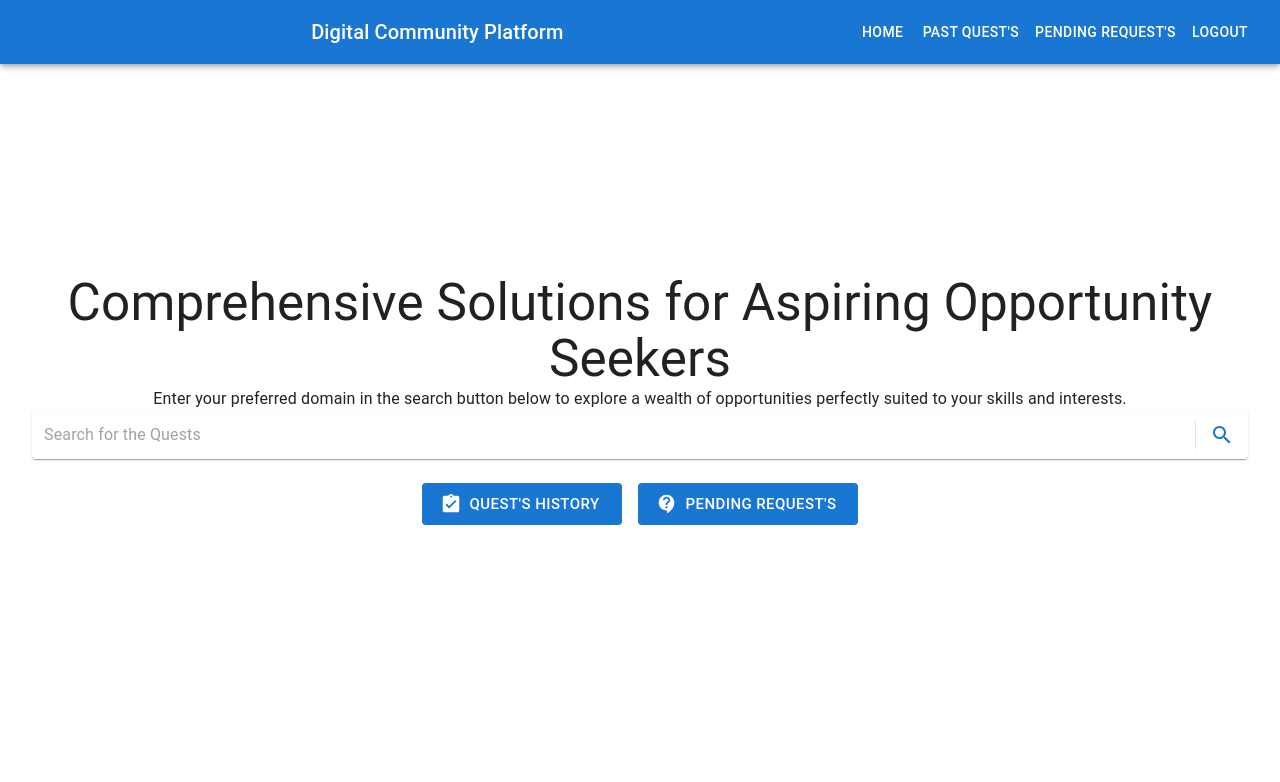
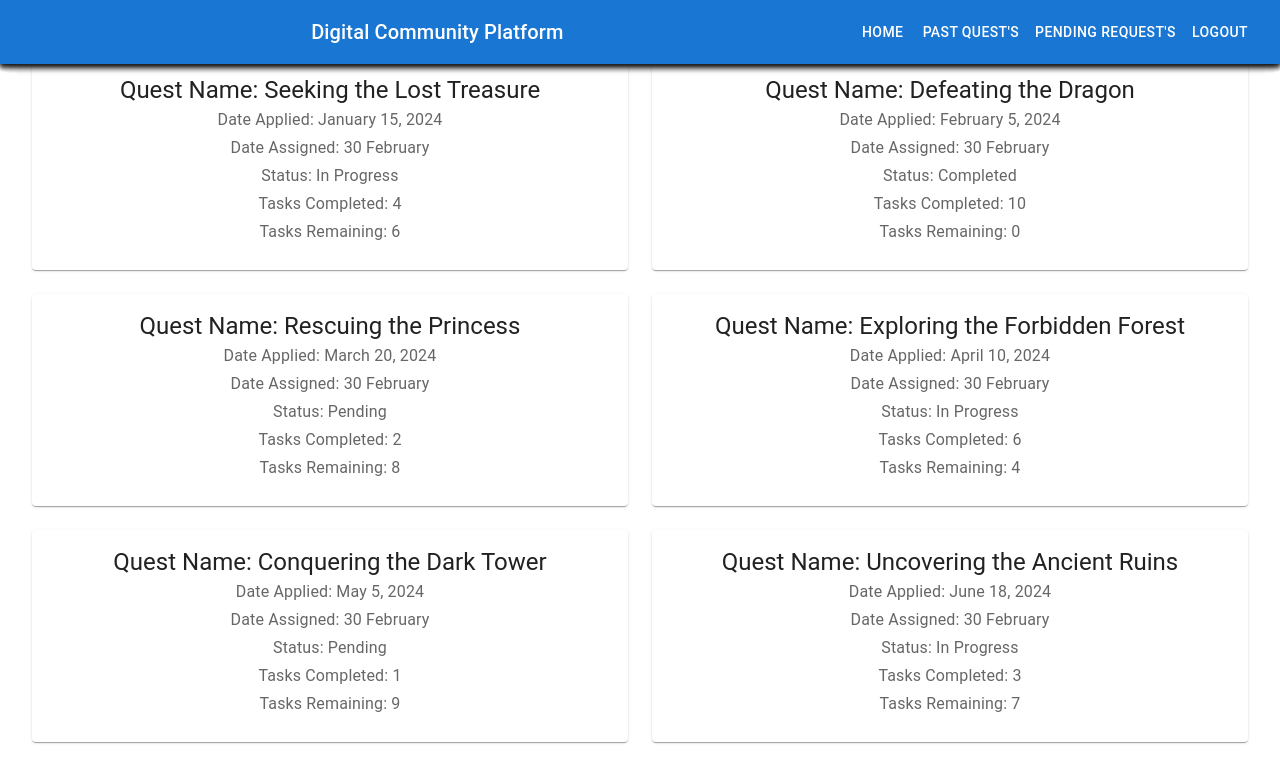
Before and after one commit to Sandeep7784/2024_Hackathon_Development-of-a-digital-community-platform, a React (Vite) app in the folder Frontend/: page / in a window 1280 px wide. Shown: the top 782 px of the page. Built offline with nearby package versions, Linux system fonts and the light colour scheme.

Commit message:
added the user quest page

```diff
--- a/Frontend/src/App.jsx
+++ b/Frontend/src/App.jsx
@@ -3,6 +3,7 @@ import SignIn from "./components/Signin";
 import SignUp from "./components/Signup";
 import Header from "./components/Header";
 import User from "./components/User";
+import QuestHistory from "./components/QuestHistory";
 import "./App.css";
 
 function App() {
@@ -11,7 +12,8 @@ function App() {
       {/* <Header /> */}
       {/* <SignIn /> */}
       {/* <SignUp /> */}
-      <User />
+      {/* <User /> */}
+      <QuestHistory />
     </React.Fragment>
   );
 }
--- /dev/null
+++ b/Frontend/src/components/QuestHistory.jsx
@@ -0,0 +1,196 @@
+import * as React from "react";
+import Typography from "@mui/material/Typography";
+import Grid from "@mui/material/Grid";
+import Card from "@mui/material/Card";
+import CardActionArea from "@mui/material/CardActionArea";
+import CardContent from "@mui/material/CardContent";
+import { useState } from "react";
+import Header from "./Header";
+import {
+  Dialog,
+  DialogTitle,
+  DialogContent,
+  List,
+  ListItem,
+  ListItemText,
+  ListItemIcon,
+} from "@mui/material";
+import CheckCircleIcon from "@mui/icons-material/CheckCircle"; // Material-UI check circle icon
+import HourglassEmptyIcon from "@mui/icons-material/HourglassEmpty"; // Material-UI hourglass icon for pending tasks
+
+function QuestHistory(props) {
+  const { info } = props;
+  const [open, setOpen] = useState(false);
+
+  const handleOpen = () => {
+    setOpen(true);
+  };
+
+  const handleClose = () => {
+    setOpen(false);
+  };
+  return (
+    <React.Fragment>
+      <Header />
+      <Grid item xs={12} md={6}>
+        <CardActionArea onClick={handleOpen}>
+          <Card sx={{ display: "flex" }}>
+            <CardContent sx={{ flex: 1 }}>
+              <Typography component="h2" variant="h5">
+                Quest Name: {info.questName}
+              </Typography>
+              <Typography variant="subtitle1" color="text.secondary">
+                Date Applied: {info.dateApplied}
+              </Typography>
+              <Typography variant="subtitle1" color="text.secondary">
+                Date Assigned: 30 February
+              </Typography>
+              <Typography variant="subtitle1" color="text.secondary">
+                Status: {info.status}
+              </Typography>
+              <Typography variant="subtitle1" color="text.secondary">
+                Tasks Completed: {info.tasksCompleted}
+              </Typography>
+              <Typography variant="subtitle1" color="text.secondary">
+                Tasks Remaining: {info.tasksRemaining}
+              </Typography>
+            </CardContent>
+          </Card>
+        </CardActionArea>
+        <Dialog open={open} onClose={handleClose}>
+          <DialogContent>
+            <List>
+              <ListItem>
+                <ListItemText
+                  primary={
+                    <Typography variant="subtitle1" fontWeight="bold">
+                      Completed Tasks
+                    </Typography>
+                  }
+                />
+              </ListItem>
+              {info.completedTasks.map((task, index) => (
+                <ListItem key={index}>
+                  <ListItemIcon>
+                    <CheckCircleIcon style={{ color: "green" }} />
+                  </ListItemIcon>
+                  <ListItemText primary={task} />
+                </ListItem>
+              ))}
+              <ListItem>
+                <ListItemText
+                  primary={
+                    <Typography variant="subtitle1" fontWeight="bold">
+                      Pending Tasks
+                    </Typography>
+                  }
+                />
+              </ListItem>
+              {info.pendingTasks.map((task, index) => (
+                <ListItem key={index}>
+                  <ListItemIcon>
+                    <HourglassEmptyIcon color="primary" />
+                  </ListItemIcon>
+                  <ListItemText primary={task} />
+                </ListItem>
+              ))}
+            </List>
+          </DialogContent>
+        </Dialog>
+      </Grid>
+    </React.Fragment>
+  );
+}
+
+const blogCards = [
+  {
+    questName: "Seeking the Lost Treasure",
+    dateApplied: "January 15, 2024",
+    status: "In Progress",
+    tasksCompleted: 4,
+    tasksRemaining: 6,
+    completedTasks: [
+      "Find map to treasure",
+      "Cross the river",
+      "Discover hidden cave",
+    ],
+    pendingTasks: [
+      "Retrieve ancient artifact",
+      "Defeat guardians",
+      "Escape with treasure",
+    ],
+  },
+  {
+    questName: "Defeating the Dragon",
+    dateApplied: "February 5, 2024",
+    status: "Completed",
+    tasksCompleted: 10,
+    tasksRemaining: 0,
+    completedTasks: [
+      "Train for battle",
+      "Gather supplies",
+      "Forge legendary sword",
+    ],
+    pendingTasks: [],
+  },
+  {
+    questName: "Rescuing the Princess",
+    dateApplied: "March 20, 2024",
+    status: "Pending",
+    tasksCompleted: 2,
+    tasksRemaining: 8,
+    completedTasks: ["Scout enemy fortress", "Infiltrate castle"],
+    pendingTasks: ["Locate princess", "Evade traps", "Confront villain"],
+  },
+  {
+    questName: "Exploring the Forbidden Forest",
+    dateApplied: "April 10, 2024",
+    status: "In Progress",
+    tasksCompleted: 6,
+    tasksRemaining: 4,
+    completedTasks: ["Navigate through dense foliage", "Discover hidden ruins"],
+    pendingTasks: [
+      "Bypass enchanted barrier",
+      "Find ancient artifact",
+      "Escape wild creatures",
+    ],
+  },
+  {
+    questName: "Conquering the Dark Tower",
+    dateApplied: "May 5, 2024",
+    status: "Pending",
+    tasksCompleted: 1,
+    tasksRemaining: 9,
+    completedTasks: ["Gather allies"],
+    pendingTasks: [
+      "Ascend tower",
+      "Defeat dark sorcerer",
+      "Destroy source of evil",
+    ],
+  },
+  {
+    questName: "Uncovering the Ancient Ruins",
+    dateApplied: "June 18, 2024",
+    status: "In Progress",
+    tasksCompleted: 3,
+    tasksRemaining: 7,
+    completedTasks: ["Decode ancient language", "Excavate ruins"],
+    pendingTasks: [
+      "Find hidden chamber",
+      "Unlock secrets",
+      "Guard against traps",
+    ],
+  },
+];
+
+function BlogList() {
+  return (
+    <Grid container spacing={3}>
+      {blogCards.map((blog, index) => (
+        <QuestHistory key={index} info={blog} />
+      ))}
+    </Grid>
+  );
+}
+
+export default BlogList;
--- a/Frontend/src/components/User.jsx
+++ b/Frontend/src/components/User.jsx
@@ -14,12 +14,13 @@ export default function User() {
   return (
     <React.Fragment>
       <Header />
-      <section className="template6Hero mb-12 md:mb-48 bg-gray-100 py-16 md:py-24">
+      <section className="flex justify-center items-center h-screen mb-12 md:mb-48 py-16 md:py-24">
         <div className="container mx-auto text-center">
-          <h1 className="font-bold leading-tight text-gray-900 text-6xl md:text-7xl lg:text-8xl mb-4 md:mb-8">
+          <h2 className="font-bold leading-tight text-gray-900 text-4xl md:text-5xl lg:text-6xl mb-4 md:mb-8">
             Comprehensive Solutions for Aspiring Opportunity Seekers
             {/* <span className="text-gradient"> SaaS Founders</span> */}
-          </h1>
+          </h2>
+
           <div className="max-w-3xl mx-auto">
             <p className="text-gray-800 text-lg md:text-xl mt-4 md:mt-6 mb-8">
               Enter your preferred domain in the search button below to explore
@@ -27,7 +28,7 @@ export default function User() {
               interests.
             </p>
           </div>
-          <div className="flex flex-col items-center md:flex-row md:justify-center gap-4">
+          <div className="flex flex-col items-center justify-center md:flex-row md:justify-center gap-4">
             <div className="flex items-center">
               <Paper
                 component="form"
@@ -52,7 +53,17 @@ export default function User() {
                 </IconButton>
               </Paper>
             </div>
-            <div className="mt-6" style={{ marginTop: "1.5rem" }}>
+          </div>
+          <div
+            className="flex items-center justify-center md:justify-start mt-6"
+            style={{
+              marginTop: "1.5rem",
+              display: "flex",
+              flexDirection: "row",
+              justifyContent: "center", // Center horizontally
+              alignItems: "center", // Center vertically
+            }}
+          >
             <Stack
               direction="row"
               spacing={2}
@@ -78,7 +89,6 @@ export default function User() {
             </Stack>
           </div>
         </div>
-        </div>
       </section>
     </React.Fragment>
   );
```
Lines whose indentation alone changed are shown as unchanged.
